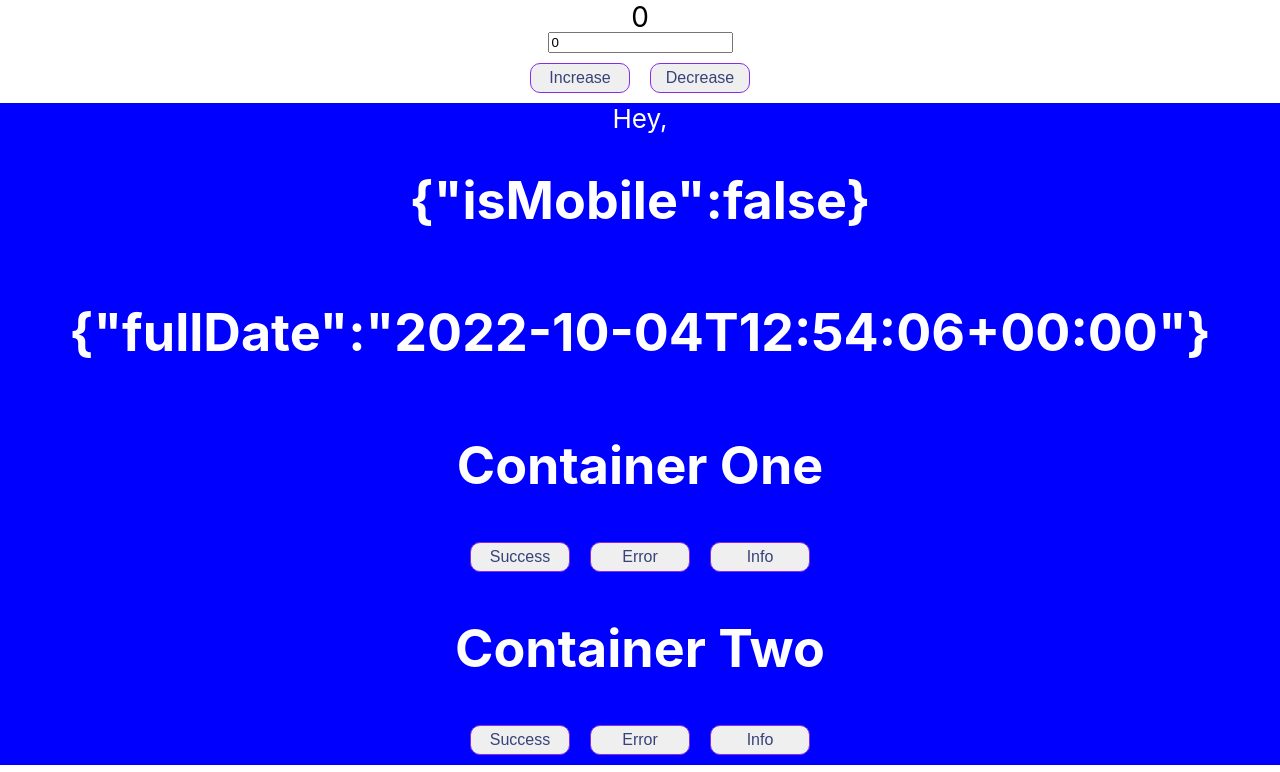
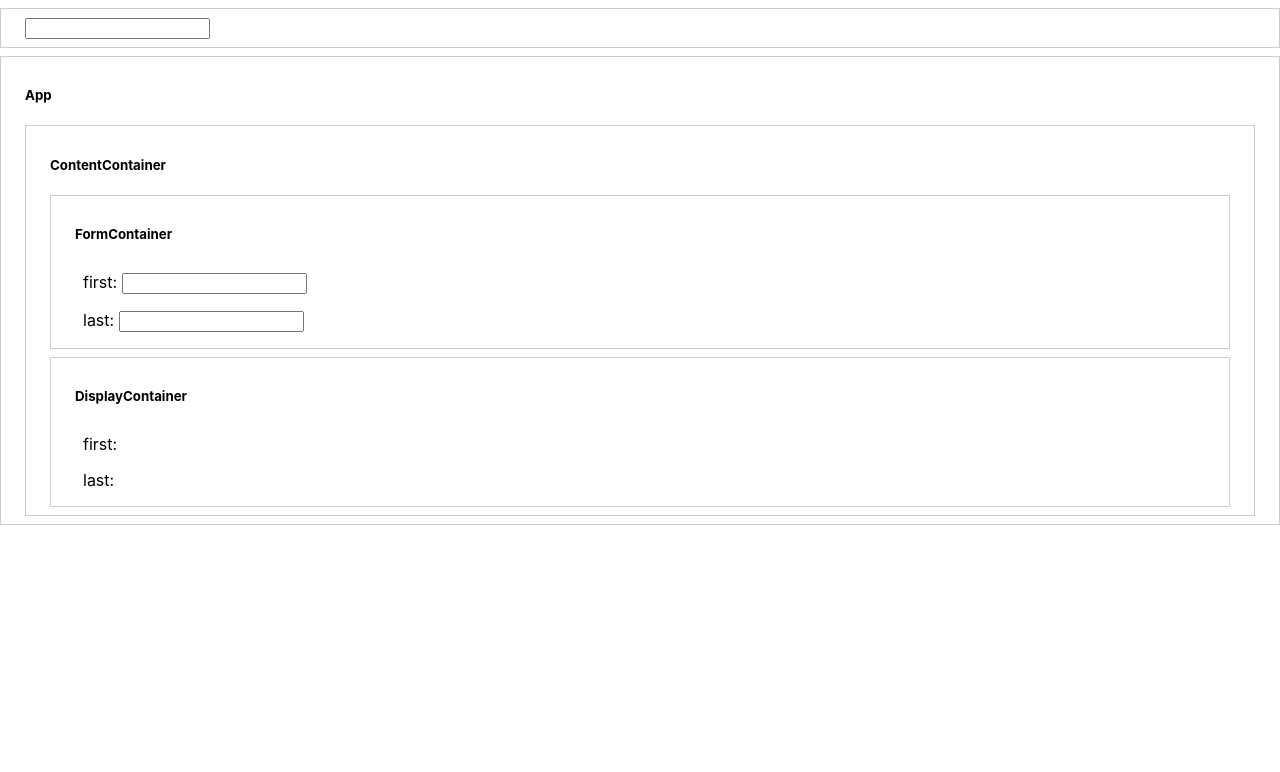
Before and after one commit to asif-simform/react-18, a React (Create React App) app: page / in a window 1280 px wide. Shown: the top 772 px of the page. Built offline with nearby package versions, Linux system fonts and the light colour scheme.

Commit message:
feat : Added dumy form

```diff
--- a/package.json
+++ b/package.json
@@ -6,6 +6,7 @@
     "@testing-library/jest-dom": "^5.16.1",
     "@testing-library/react": "^12.1.2",
     "@testing-library/user-event": "^13.5.0",
+    "formik": "^2.2.9",
     "moment": "^2.29.4",
     "react": "^18.0.0-rc.0",
     "react-dom": "^18.0.0-rc.0",
@@ -25,7 +26,8 @@
     "workbox-range-requests": "^6.5.4",
     "workbox-routing": "^6.5.4",
     "workbox-strategies": "^6.5.4",
-    "workbox-streams": "^6.5.4"
+    "workbox-streams": "^6.5.4",
+    "yup": "^0.32.11"
   },
   "scripts": {
     "start": "HTTPS=true SSL_CRT_FILE=localhost.pem SSL_KEY_FILE=localhost-key.pem craco start",
--- a/src/App.js
+++ b/src/App.js
@@ -2,12 +2,12 @@
 import { AppContext } from "./context/Provider";
 // import Actions from "./components/Actions";
 // import Counter from "./components/Counter";
-import Toast from "./components/Toast";
+// import Toast from "./components/Toast";
 import NewApp from "./containers/NewApp";
 // import TodoList from "./containers/TodoList";
-import { AnimatedNumbersContainer } from "./containers/AnimatedNumbersContainer";
-import isMobileDeviceDetect from "./utils/deviceDetect";
-import { fullDate } from "./utils/dateFormat";
+import RoutingNumber from "./components/RoutingNumber/index";
+// import isMobileDeviceDetect from "./utils/deviceDetect";
+// import { fullDate } from "./utils/dateFormat";
 import "./App.css";
 
 // const Greed = lazy(() =>
@@ -19,28 +19,25 @@
 );
 
 function App() {
-  const isMobile = isMobileDeviceDetect();
-  console.log({ isMobile });
-  console.log({ fullDate });
+  // const isMobile = isMobileDeviceDetect();
 
   return (
     <AppContext>
-      <div className="App">
-        <AnimatedNumbersContainer />
-        <header className="App-header">
-          Hey,
-          <h1>{JSON.stringify({ isMobile })}</h1>
+      <div className="container">
+        <RoutingNumber />
+      </div>
+        <div>
+          {/* <h1>{JSON.stringify({ isMobile })}</h1>
           <h1>{JSON.stringify({ fullDate })}</h1>
-          <Toast />
+            <Toast />*/}
           {/* <Counter />
             <Actions />
             <TodoList /> */}
-        </header>
+        </div>
         {/* <Suspense fallback={<div>Loading...</div>}>
             <Greed />
           </Suspense> */}
         <NewApp />
-      </div>
       <Suspense>
         <ToastContainer />
       </Suspense>
--- /dev/null
+++ b/src/components/RoutingNumber/index.js
@@ -0,0 +1,160 @@
+import React, { memo, useRef } from "react";
+import * as yup from "yup";
+import { useFormik } from "formik";
+
+const isValidNumber = (text) => {
+  const regexp = new RegExp(/^[0-9]*$/);
+  return regexp.test(text);
+};
+
+const isDigit = (key) => {
+  const numberArr = ["0", "1", "2", "3", "4", "5", "6", "7", "8", "9"];
+  if (numberArr.includes(key)) {
+    return true;
+  }
+  return false;
+};
+
+const defaultFormInitialValues = {
+  routingNumber: "",
+};
+
+const ROUTING_NUMBER_MAX_LENGTH = 9;
+
+const validationSchema = yup.object().shape({
+  routingNumber: yup
+    .string()
+    .min(9, "Must be 9 digit")
+    .max(9, "Must be 9 digit")
+    .matches(/^[0-9]*$/, "Enter valid routing number")
+    .required("RoutingNumber is required"),
+});
+
+const RoutingNumber = memo((props) => {
+  const meta = useRef(false);
+  const { initialValues } = props;
+
+  const formik = useFormik({
+    initialValues: {
+      ...defaultFormInitialValues,
+      ...initialValues,
+    },
+    validationSchema,
+    enableReinitialize: true,
+    isInitialValid: true,
+    validateOnChange: true,
+    onSubmit: () => {},
+  });
+
+  const { touched, errors, values, handleSubmit, handleBlur, setFieldValue } =
+    formik;
+
+  const handleKeyPress = (event) => {
+    console.log("00000007 handleKeyPress", event.key);
+
+    if (meta.current) {
+      return true;
+    }
+
+    if (!isDigit(event.key)) {
+      event.preventDefault();
+      return false;
+    }
+
+    if (event.currentTarget.value.length <= 8) {
+      return true;
+    }
+    event.preventDefault();
+    return false;
+  };
+
+  const handleOnWheel = (e) => e.currentTarget.blur();
+
+  const handleOnKeyDown = (event) => {
+    console.log("00000007 handleOnKeyDown", event.key);
+
+    if (["Meta", "Control"].includes(event.key)) {
+      meta.current = true;
+      event.preventDefault();
+    }
+
+    if (event.key === "ArrowUp" || event.key === "ArrowDown") {
+      event.preventDefault();
+    }
+  };
+
+  const handleOnKeyUp = (event) => {
+    console.log("00000007 handleOnKeyUp", event.key);
+
+    if (["Meta", "Control"].includes(event.key)) {
+      meta.current = false;
+      event.preventDefault();
+    }
+    if (event.key === "ArrowUp" || event.key === "ArrowDown") {
+      event.preventDefault();
+    }
+  };
+
+  const onHandleBlurRoutingNumber = (e) => {
+    handleBlur(e);
+    const value = e.target.value;
+    if (value.length === 9) {
+      console.log("Looks good");
+    }
+  };
+
+  const handlePasteRoutingNumber = async (e) => {
+    const value = e.clipboardData.getData("text");
+    console.log(
+      "00000007 handlePasteRoutingNumber",
+      value,
+      !isValidNumber(value)
+    );
+    // Prevent user from entering any character except digits
+    if (!isValidNumber(value)) {
+      e.preventDefault();
+    }
+
+    // Remove extra digits if user pastes large number
+    // await setFieldValue('routingNumber', value.substring(0, ROUTING_NUMBER_MAX_LENGTH), true);
+    // setFieldValue('bankLogo', '');
+    // setInvalidRoutingNumberError('');
+    // setValidatedRoutingNumber(false);
+    // e.preventDefault();
+  };
+
+  const errorMessage = (touched?.routingNumber && errors?.routingNumber) || "";
+
+  return (
+    <form
+      id="manual-bank-account-form"
+      onSubmit={handleSubmit}
+      className="manual-bank-account-form"
+    >
+      <input
+        id="routingNumber"
+        name="routingNumber"
+        type="number"
+        value={values?.routingNumber}
+        onChange={async (e) => {
+          console.log("00000007 onChange ****** ", e.target.value);
+          // Remove extra digits if user pastes large number
+          await setFieldValue(
+            "routingNumber",
+            e.target.value.substring(0, ROUTING_NUMBER_MAX_LENGTH),
+            true
+          );
+        }}
+        onBlur={onHandleBlurRoutingNumber}
+        onKeyPress={handleKeyPress}
+        onWheel={handleOnWheel}
+        onKeyDown={handleOnKeyDown}
+        onKeyUp={handleOnKeyUp}
+        onPaste={handlePasteRoutingNumber}
+      />
+      {errorMessage && <p style={{color:'red', fontSize :'11px'}}>{errorMessage}</p>}
+    </form>
+  );
+});
+
+export default RoutingNumber;
```
Also changed, not shown: src/containers/InputNumber.js (renamed from src/containers/AnimatedNumbersContainer.js), 1 other file (tests, documents, lock files or other folders).
